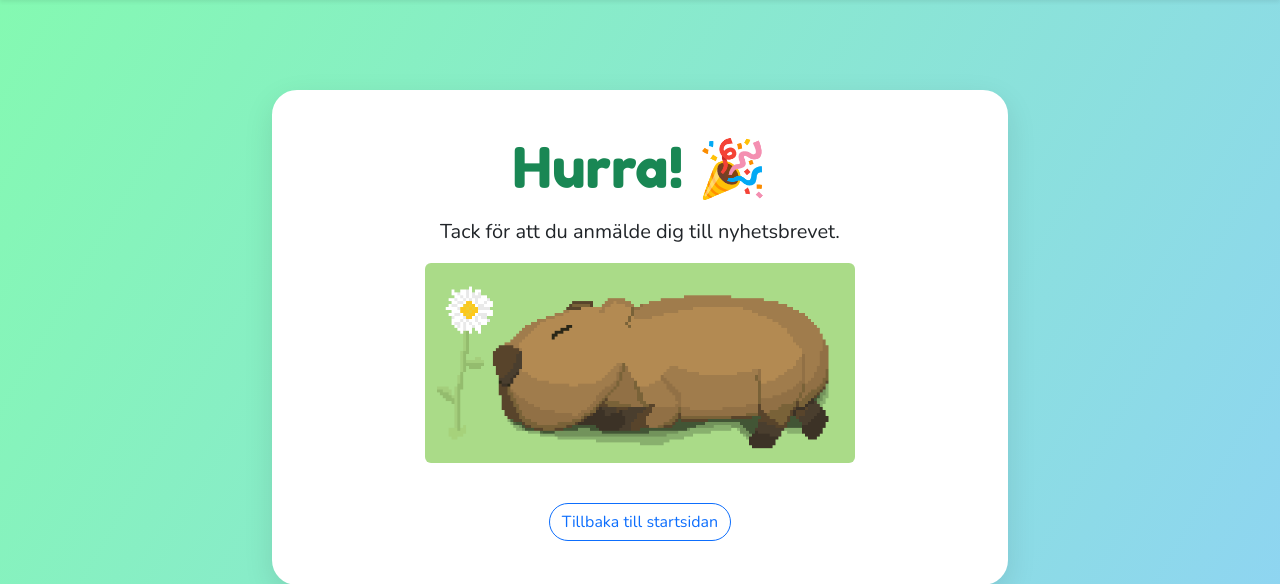
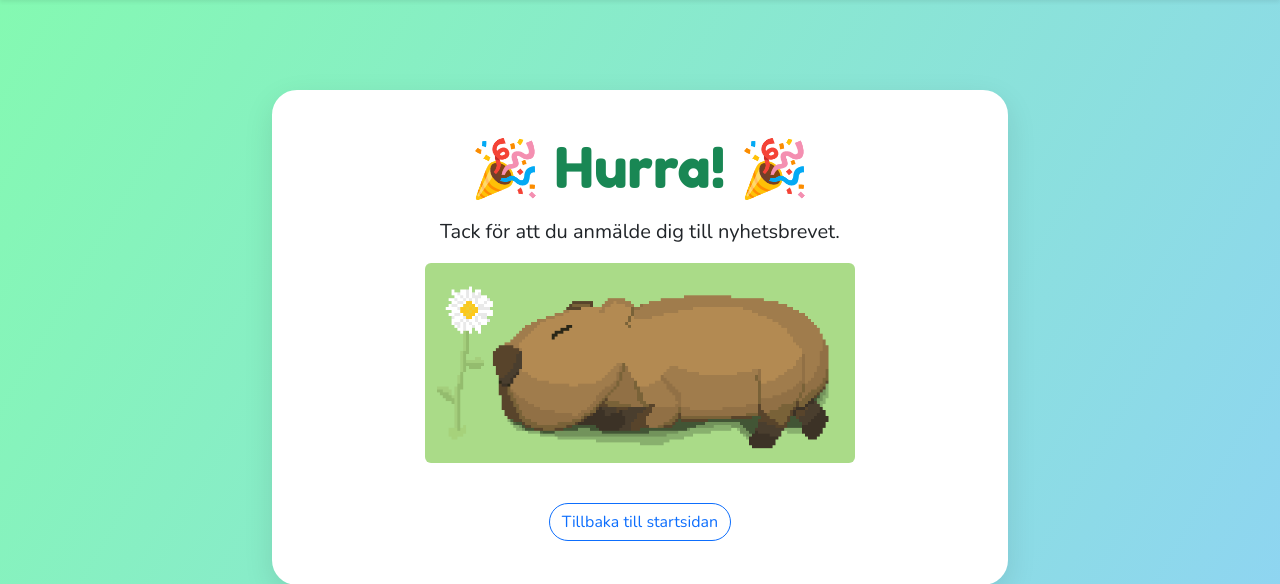
Before and after one commit to amadeusftw/capybara-projekt, a Flask app: page /tack in a window 1280 px wide. Shown: the part 66-650 px from the top of the page. Run offline with Flask 3, Linux system fonts and the light colour scheme; parts of the project's set-up code (start-up, migrations or seed data) failed here and were passed over.

Commit message:
tweak thank you text

```diff
--- a/app/templates/thank_you.html
+++ b/app/templates/thank_you.html
@@ -3,7 +3,7 @@
 <div class="row justify-content-center" style="margin-top: 50px;">
     <div class="col-md-8 text-center">
         <div class="container-box" style="background: #fff;">
-            <h1 class="display-4 text-success mb-3">Hurra! 🎉</h1>
+            <h1 class="display-4 text-success mb-3">🎉 Hurra! 🎉</h1>
             <p class="lead">Tack för att du anmälde dig till nyhetsbrevet.</p>
             <img src="{{ url_for('static', filename='capybara.gif') }}" class="img-fluid rounded mb-4" style="max-height: 200px;">
             <br>
```
